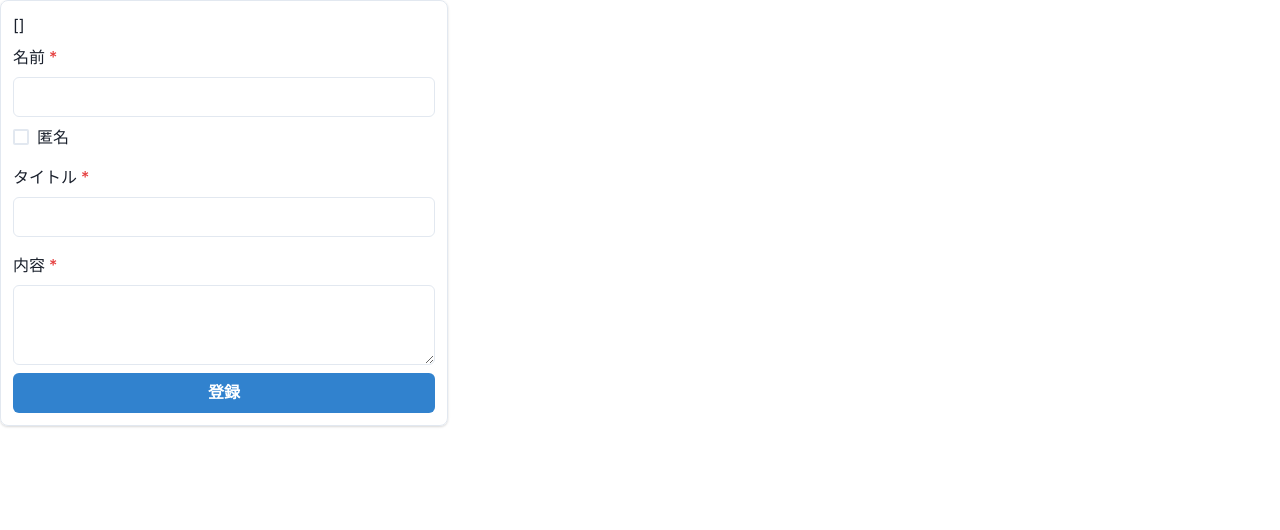
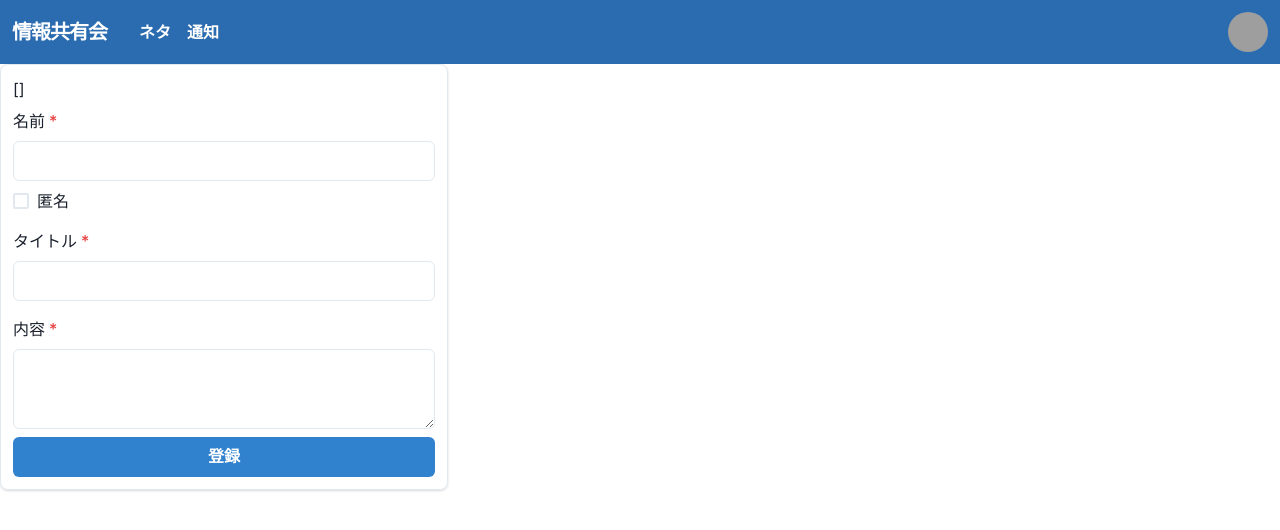
Before and after one commit to okym-t/fe-pizapa, a Next.js app: page / in a window 1280 px wide. Shown: the top 530 px of the page. Built offline with nearby package versions, Linux system fonts and the light colour scheme; no server answers; the database is empty; grey boxes are pictures that could not be loaded.

Commit message:
feat: layout

```diff
--- a/src/components/page/PostPage.tsx
+++ b/src/components/page/PostPage.tsx
@@ -9,7 +9,7 @@ const PostsPage: FC = () => {
   const [isOpenOnly, setIsOpenOnly] = useState(false)
 
   return (
-    <Box p={6} bgColor='#f2f5fa' h='calc(100vh)'>
+    <Box p={6} bgColor='#f2f5fa' h='calc(100vh - 64px)'>
       <Center>
         <Stack spacing={3} maxW={'880px'} w={'full'}>
           <Stack direction={'row'} justifyContent='space-between'>
--- /dev/null
+++ b/src/components/ui/HeaderMenu.tsx
@@ -0,0 +1,48 @@
+import { Stack, Heading, Flex, Text, Image, Link } from '@chakra-ui/react'
+import NextLink from 'next/link'
+import { memo } from 'react'
+
+// eslint-disable-next-line react/display-name
+const HeaderMenu = memo(() => {
+  return (
+    <Flex
+      as='nav'
+      align='center'
+      justify='space-between'
+      wrap='wrap'
+      padding={3}
+      bg='blue.600'
+      color='white'
+    >
+      <Flex align='center' mr={8}>
+        <Heading as='h1' size='md' letterSpacing={'tighter'}>
+          情報共有会
+        </Heading>
+      </Flex>
+
+      <Stack direction={'row'} flexGrow={1} spacing={4}>
+        <NextLink href='/' passHref>
+          <Text as='a' fontWeight='bold'>
+            ネタ
+          </Text>
+        </NextLink>
+        <NextLink href='/' passHref>
+          <Text as='a' fontWeight='bold'>
+            通知
+          </Text>
+        </NextLink>
+      </Stack>
+
+      <Link href='https://chakra-ui.com' isExternal>
+        <Image
+          borderRadius='full'
+          boxSize='40px'
+          src='https://gitlab.com/uploads/-/system/group/avatar/6543/logo-extra-whitespace.png?width=64'
+          alt='gitlab'
+        />
+      </Link>
+    </Flex>
+  )
+})
+
+export default HeaderMenu
--- /dev/null
+++ b/src/layout/layout.tsx
@@ -0,0 +1,17 @@
+import { ReactElement } from 'react'
+import dynamic from 'next/dynamic'
+
+const HeaderMenu = dynamic(() => import('src/components/ui/HeaderMenu'), {
+  ssr: false,
+})
+
+type LayoutProps = Required<{
+  readonly children: ReactElement
+}>
+
+export const Layout = ({ children }: LayoutProps) => (
+  <>
+    <HeaderMenu />
+    {children}
+  </>
+)
--- a/src/pages/_app.tsx
+++ b/src/pages/_app.tsx
@@ -3,6 +3,8 @@ import { ChakraProvider } from '@chakra-ui/react'
 import { extendTheme } from '@chakra-ui/react'
 import { SWRConfig } from 'swr'
 import { ErrorResponse } from 'src/types/api.types'
+import { ReactElement, ReactNode } from 'react'
+import { NextPage } from 'next'
 
 const colors = {
   brand: {
@@ -25,11 +27,21 @@ const fetcher = async (url: string) => {
   return res.json()
 }
 
-export default function App({ Component, pageProps }: AppProps) {
+export type NextPageWithLayout<P = {}, IP = P> = NextPage<P, IP> & {
+  getLayout?: (page: ReactElement) => ReactNode
+}
+
+type AppPropsWithLayout = AppProps & {
+  Component: NextPageWithLayout
+}
+
+export default function App({ Component, pageProps }: AppPropsWithLayout) {
+  const getLayout = Component.getLayout ?? ((page) => page)
+
   return (
     <ChakraProvider theme={theme}>
       <SWRConfig value={{ fetcher, suspense: true }}>
-        <Component {...pageProps} />
+        {getLayout(<Component {...pageProps} />)}
       </SWRConfig>
     </ChakraProvider>
   )
--- a/src/pages/index.tsx
+++ b/src/pages/index.tsx
@@ -3,6 +3,8 @@ import { Suspense } from 'react'
 import dynamic from 'next/dynamic'
 import ErrorBoundary from 'src/components/functional/ErrorBoundary'
 import { Spinner } from '@chakra-ui/react'
+import { Layout } from 'src/layout/layout'
+import { NextPageWithLayout } from './_app'
 
 const RegistrationForm = dynamic(
   () => import('../components/model/post/RegistrationForm'),
@@ -11,7 +13,7 @@ const RegistrationForm = dynamic(
   }
 )
 
-export default function HomePage() {
+export const Top: NextPageWithLayout = () => {
   return (
     <ErrorBoundary FallbackComponent={<div>error!!</div>}>
       <Suspense fallback={<Spinner />}>
@@ -20,3 +22,7 @@ export default function HomePage() {
     </ErrorBoundary>
   )
 }
+
+Top.getLayout = (page) => <Layout>{page}</Layout>
+
+export default Top
```
Also changed, not shown: src/pages/posts/index.tsx (+15 -6 lines).
